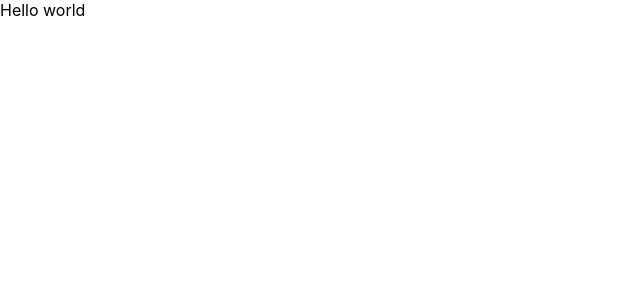
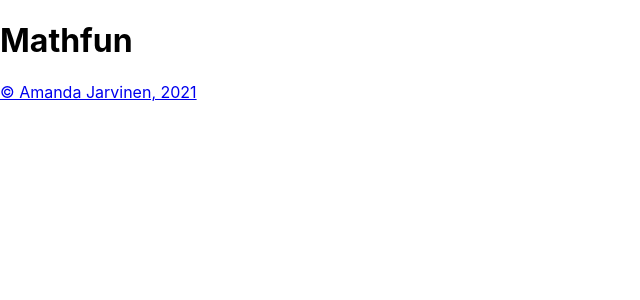
Before and after one commit to nimisaya/codetaito, a React (Create React App) app: page /#/art/mathfun in a window 1280 px wide. Shown: the top 300 px of the page, without its empty margins (0-640 px from the left). Built offline with nearby package versions, Linux system fonts and the light colour scheme.

Commit message:
Add basic routes

```diff
--- a/src/components/app/App.js
+++ b/src/components/app/App.js
@@ -1,7 +1,27 @@
 import "./App.modules.css";
 
+import React from "react";
+import { HashRouter as Router, Route, Switch } from "react-router-dom";
+
+import Home from "../home/Home";
+import Mathfun from "../art/Mathfun";
+
 function App() {
-  return <>Hello world</>;
+  return (
+    <div className="App">
+      <Router>
+        <Switch>
+          <Route exact path="/" component={Home} />
+          <Route path="/art/mathfun" component={Mathfun} />
+        </Switch>
+      </Router>
+      <footer>
+        <a href="https://github.com/nimisaya" target="_blank" rel="noreferrer">
+          <p>&copy; Amanda Jarvinen, 2021</p>
+        </a>
+      </footer>
+    </div>
+  );
 }
 
 export default App;
--- /dev/null
+++ b/src/components/art/Mathfun.js
@@ -0,0 +1,9 @@
+const Mathfun = () => {
+  return (
+    <>
+      <h1>Mathfun</h1>
+    </>
+  ); // return
+}; // Mathfun
+
+export default Mathfun;
--- /dev/null
+++ b/src/components/home/Home.js
@@ -0,0 +1,9 @@
+const Home = () => {
+  return (
+    <>
+      <h1>Home</h1>
+    </>
+  ); // return
+}; // Home
+
+export default Home;
```
